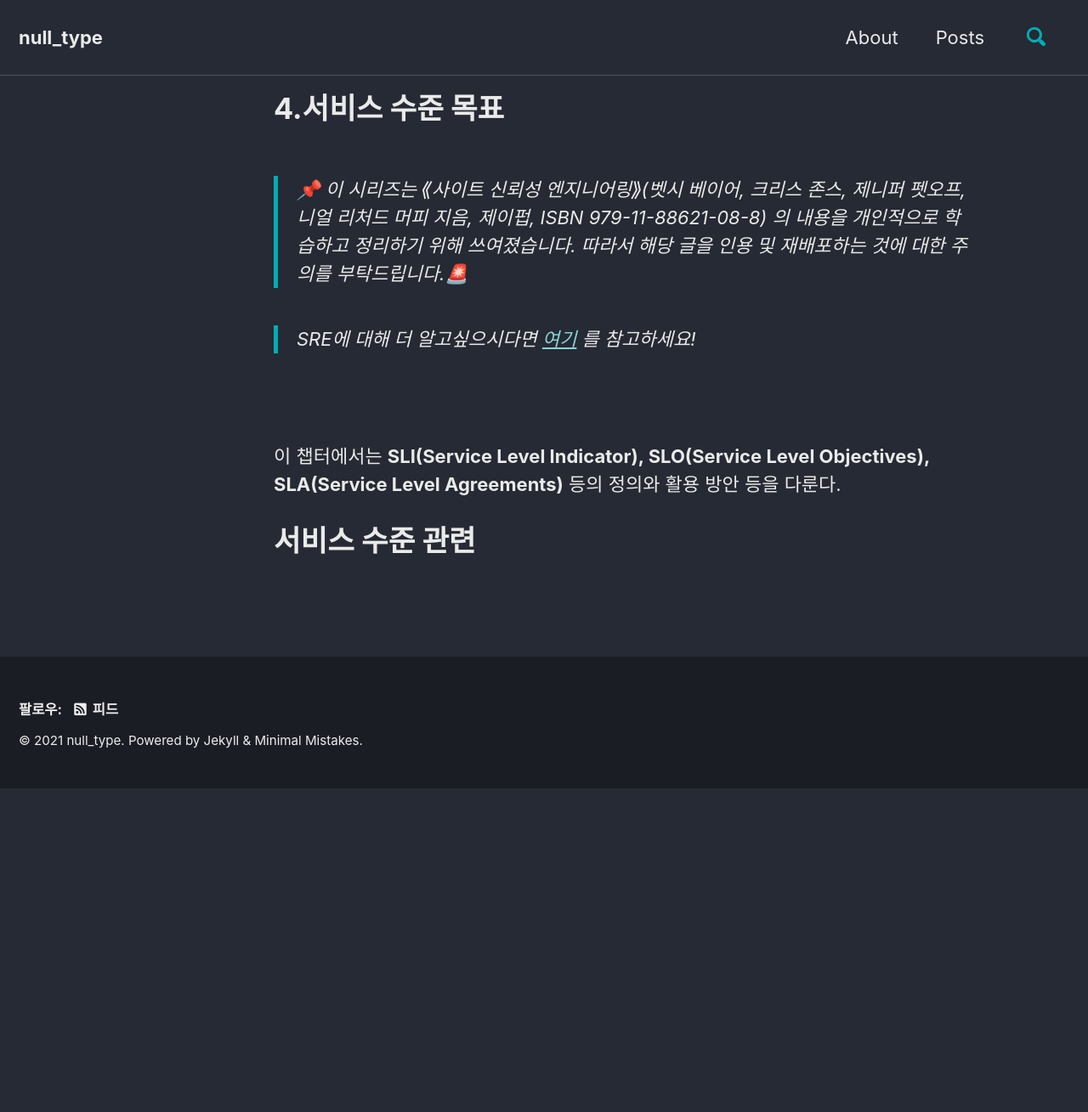
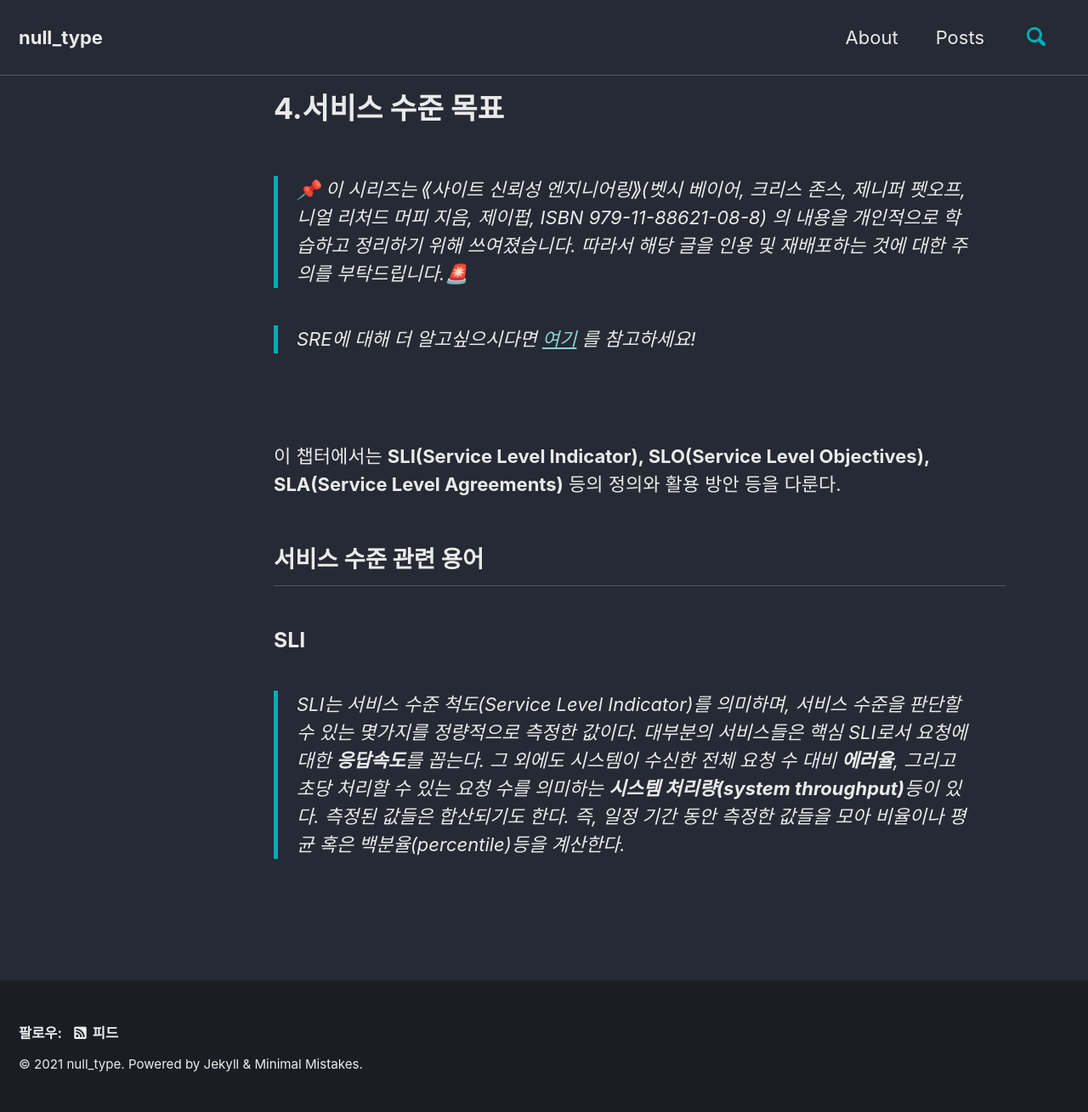
Before and after one commit to llunarian/llunarian.github.io, a Jekyll site: the page built from _posts/2021-01-25-SRE-4.서비스 수준 목표.md, in a window 1280 px wide. Shown: the whole page at 85% size. Built offline with Jekyll 4.4.1, drawn with Linux system fonts in a browser that asks for light colours; cached includes are drawn as plain includes; comment, search, counter and statistics services are not loaded; before the commit the page ends 928 px from its top, so only the background shows below that.

Commit message:
Update 2021-01-25-SRE-4.서비스 수준 목표.md

```diff
--- a/_posts/2021-01-25-SRE-4.서비스 수준 목표.md
+++ b/_posts/2021-01-25-SRE-4.서비스 수준 목표.md
@@ -15,4 +15,7 @@ category: Site Reliability Engineering
 
 이 챕터에서는 **SLI(Service Level Indicator), SLO(Service Level Objectives), SLA(Service Level Agreements)** 등의 정의와 활용 방안 등을 다룬다.
 
-# 서비스 수준 관련
+## 서비스 수준 관련 용어
+
+### SLI
+> SLI는 서비스 수준 척도(Service Level Indicator)를 의미하며, 서비스 수준을 판단할 수 있는 몇가지를 정량적으로 측정한 값이다. 대부분의 서비스들은 핵심 SLI로서 요청에 대한 **응답속도**를 꼽는다. 그 외에도 시스템이 수신한 전체 요청 수 대비 **에러율**, 그리고 초당 처리할 수 있는 요청 수를 의미하는 **시스템 처리량(system throughput)**등이 있다. 측정된 값들은 합산되기도 한다. 즉, 일정 기간 동안 측정한 값들을 모아 비율이나 평균 혹은 백분율(percentile)등을 계산한다.
```
